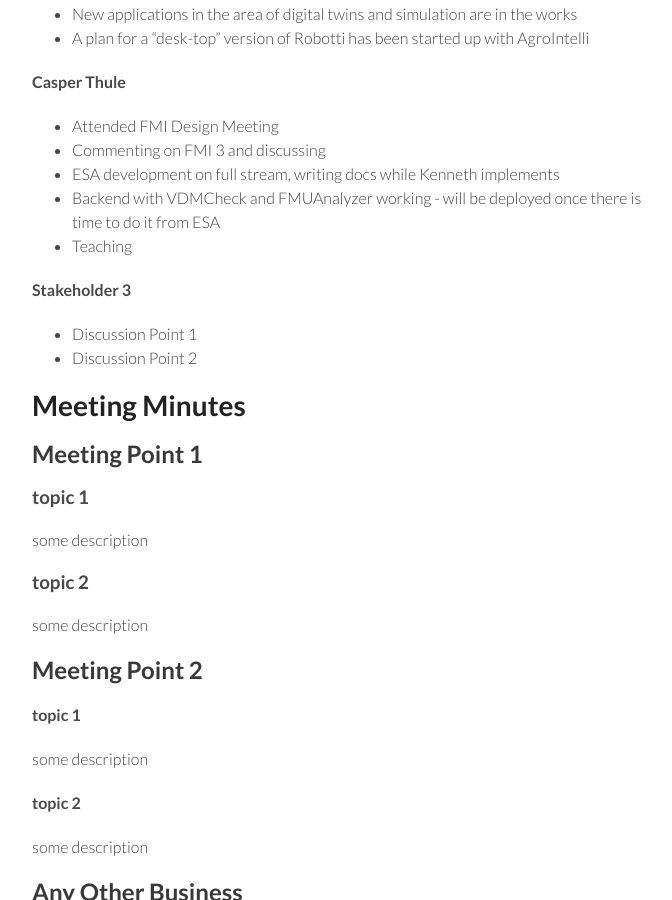
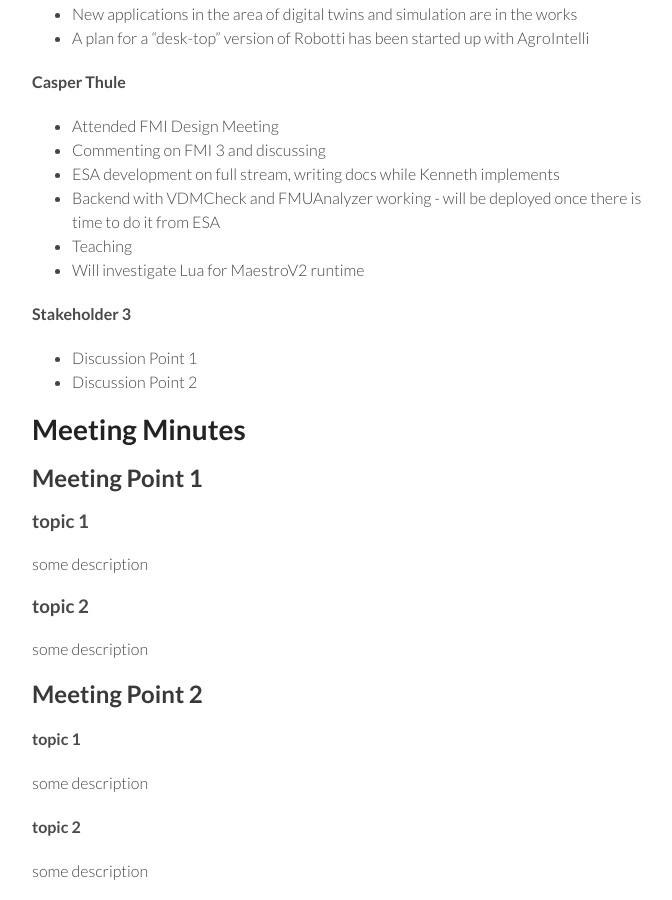
Before and after one commit to digitaltwincentre/digitaltwincentre.github.io, a Jekyll site: the page built from _biweeklies/Biweekly-6.md, in a window 1280 px wide and 900 px high, scrolled down 626 px. Shown: the whole window, without its empty margins (418-1090 px from the left). Built offline with Jekyll 4.4.1, drawn with Linux system fonts in a browser that asks for light colours; nearby versions of some CDN libraries.

Commit message:
Update Biweekly-6.md

```diff
--- a/_biweeklies/Biweekly-6.md
+++ b/_biweeklies/Biweekly-6.md
@@ -41,6 +41,7 @@ private information must be stored elsewhere.  -->
 * ESA development on full stream, writing docs while Kenneth implements
 * Backend with VDMCheck and FMUAnalyzer working - will be deployed once there is time to do it from ESA
 * Teaching
+* Will investigate Lua for MaestroV2 runtime
 
 #### Stakeholder 3
 * Discussion Point 1
```
